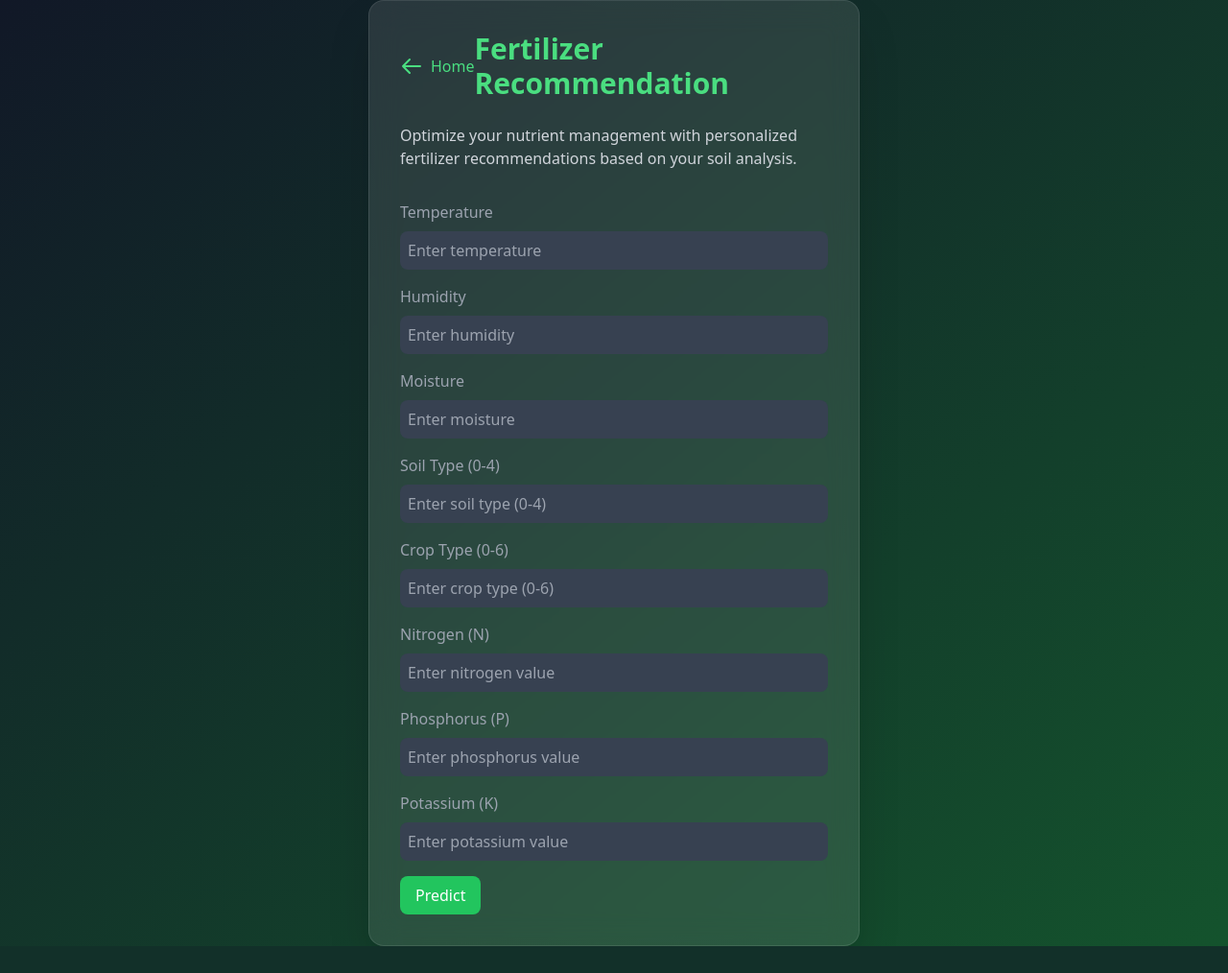
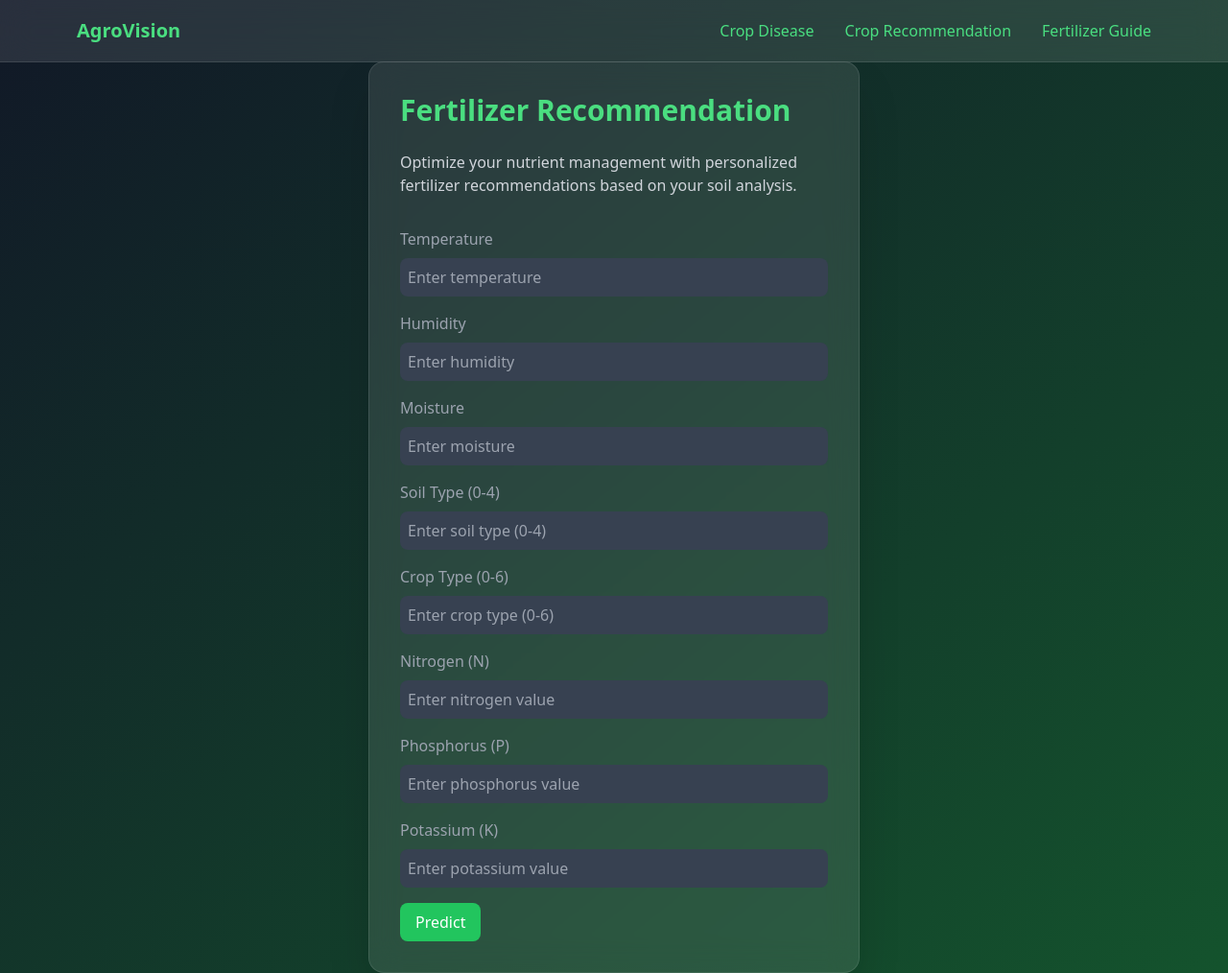
Before and after one commit to Faiz-Ahmed10/AgroVision, a Flask app: page /fertilizer in a window 1280 px wide. Shown: the whole page at 96% size. Before the commit the page ends 986 px from the top, so only its background shows below. Run offline with Flask 3, Linux system fonts and the light colour scheme; parts of the project's set-up code (start-up, migrations or seed data) failed here and were passed over; some libraries are stand-ins or nearby versions.

Commit message:
added navbar

```diff
--- a/templates/fertilizer-recommendation.html
+++ b/templates/fertilizer-recommendation.html
@@ -9,18 +9,29 @@
     <script src="https://cdn.jsdelivr.net/npm/lucide-static@0.321.0/icons.min.js"></script>
 </head>
 
-<body class="bg-gradient-to-br from-gray-900 to-green-900 text-white min-h-screen flex items-center justify-center">
+<body class="bg-gradient-to-br from-gray-900 to-green-900 text-white min-h-screen pt-16">
+
+    <!-- <body class="bg-gradient-to-br from-gray-900 to-green-900 text-white min-h-screen flex items-center justify-center"> -->
+    <nav class="bg-white/10 backdrop-blur-lg border-b border-white/10 fixed w-full top-0 left-0 z-10">
+        <div class="max-w-6xl mx-auto px-4">
+            <div class="flex items-center justify-between h-16">
+                <a href="/"
+                    class="text-green-400 hover:text-green-300 transition-colors text-xl font-bold">AgroVision</a>
+                <div class="flex space-x-8">
+                    <a href="/cropdisease" class="text-green-400 hover:text-green-300 transition-colors">Crop
+                        Disease</a>
+                    <a href="/croprecommendation" class="text-green-400 hover:text-green-300 transition-colors">Crop
+                        Recommendation</a>
+                    <a href="/fertilizerrecommendation"
+                        class="text-green-400 hover:text-green-300 transition-colors">Fertilizer Guide</a>
+                </div>
+            </div>
+        </div>
+    </nav>
     <div
         class="container mx-auto max-w-lg p-8 bg-white/10 backdrop-blur-lg rounded-2xl shadow-2xl border border-white/10">
         <div class="flex items-center justify-between mb-6">
-            <a href="/" class="text-green-400 hover:text-green-300 transition-colors flex items-center">
-                <svg xmlns="http://www.w3.org/2000/svg" class="h-6 w-6 mr-2" fill="none" viewBox="0 0 24 24"
-                    stroke="currentColor">
-                    <path stroke-linecap="round" stroke-linejoin="round" stroke-width="2"
-                        d="M10 19l-7-7m0 0l7-7m-7 7h18" />
-                </svg>
-                Home
-            </a>
+
             <h1 class="text-3xl font-bold text-green-400">Fertilizer Recommendation</h1>
         </div>
 
@@ -32,49 +43,57 @@
             <div class="flex flex-col">
                 <label for="temperature" class="text-gray-400 mb-2">Temperature</label>
                 <input type="number" step="any" id="temperature" name="temperature" placeholder="Enter temperature"
-                    class="bg-gray-700 text-white p-2 rounded-lg focus:outline-none focus:ring-2 focus:ring-green-500" required>
+                    class="bg-gray-700 text-white p-2 rounded-lg focus:outline-none focus:ring-2 focus:ring-green-500"
+                    required>
             </div>
 
             <div class="flex flex-col">
                 <label for="humidity" class="text-gray-400 mb-2">Humidity</label>
                 <input type="number" step="any" id="humidity" name="humidity" placeholder="Enter humidity"
-                    class="bg-gray-700 text-white p-2 rounded-lg focus:outline-none focus:ring-2 focus:ring-green-500" required>
+                    class="bg-gray-700 text-white p-2 rounded-lg focus:outline-none focus:ring-2 focus:ring-green-500"
+                    required>
             </div>
 
             <div class="flex flex-col">
                 <label for="moisture" class="text-gray-400 mb-2">Moisture</label>
                 <input type="number" step="any" id="moisture" name="moisture" placeholder="Enter moisture"
-                    class="bg-gray-700 text-white p-2 rounded-lg focus:outline-none focus:ring-2 focus:ring-green-500" required>
+                    class="bg-gray-700 text-white p-2 rounded-lg focus:outline-none focus:ring-2 focus:ring-green-500"
+                    required>
             </div>
 
             <div class="flex flex-col">
                 <label for="soil_type" class="text-gray-400 mb-2">Soil Type (0-4)</label>
                 <input type="number" id="soil_type" name="soil_type" placeholder="Enter soil type (0-4)"
-                    class="bg-gray-700 text-white p-2 rounded-lg focus:outline-none focus:ring-2 focus:ring-green-500" required>
+                    class="bg-gray-700 text-white p-2 rounded-lg focus:outline-none focus:ring-2 focus:ring-green-500"
+                    required>
             </div>
 
             <div class="flex flex-col">
                 <label for="crop_type" class="text-gray-400 mb-2">Crop Type (0-6)</label>
                 <input type="number" id="crop_type" name="crop_type" placeholder="Enter crop type (0-6)"
-                    class="bg-gray-700 text-white p-2 rounded-lg focus:outline-none focus:ring-2 focus:ring-green-500" required>
+                    class="bg-gray-700 text-white p-2 rounded-lg focus:outline-none focus:ring-2 focus:ring-green-500"
+                    required>
             </div>
 
             <div class="flex flex-col">
                 <label for="nitrogen" class="text-gray-400 mb-2">Nitrogen (N)</label>
                 <input type="number" step="any" id="nitrogen" name="nitrogen" placeholder="Enter nitrogen value"
-                    class="bg-gray-700 text-white p-2 rounded-lg focus:outline-none focus:ring-2 focus:ring-green-500" required>
+                    class="bg-gray-700 text-white p-2 rounded-lg focus:outline-none focus:ring-2 focus:ring-green-500"
+                    required>
             </div>
 
             <div class="flex flex-col">
                 <label for="phosphorus" class="text-gray-400 mb-2">Phosphorus (P)</label>
                 <input type="number" step="any" id="phosphorus" name="phosphorus" placeholder="Enter phosphorus value"
-                    class="bg-gray-700 text-white p-2 rounded-lg focus:outline-none focus:ring-2 focus:ring-green-500" required>
+                    class="bg-gray-700 text-white p-2 rounded-lg focus:outline-none focus:ring-2 focus:ring-green-500"
+                    required>
             </div>
 
             <div class="flex flex-col">
                 <label for="potassium" class="text-gray-400 mb-2">Potassium (K)</label>
                 <input type="number" step="any" id="potassium" name="potassium" placeholder="Enter potassium value"
-                    class="bg-gray-700 text-white p-2 rounded-lg focus:outline-none focus:ring-2 focus:ring-green-500" required>
+                    class="bg-gray-700 text-white p-2 rounded-lg focus:outline-none focus:ring-2 focus:ring-green-500"
+                    required>
             </div>
 
             <button type="submit"
```
Also changed, not shown: templates/crop-disease-prediction.html (+20 -8 lines), templates/crop-recommendation.html (+20 -9 lines).
